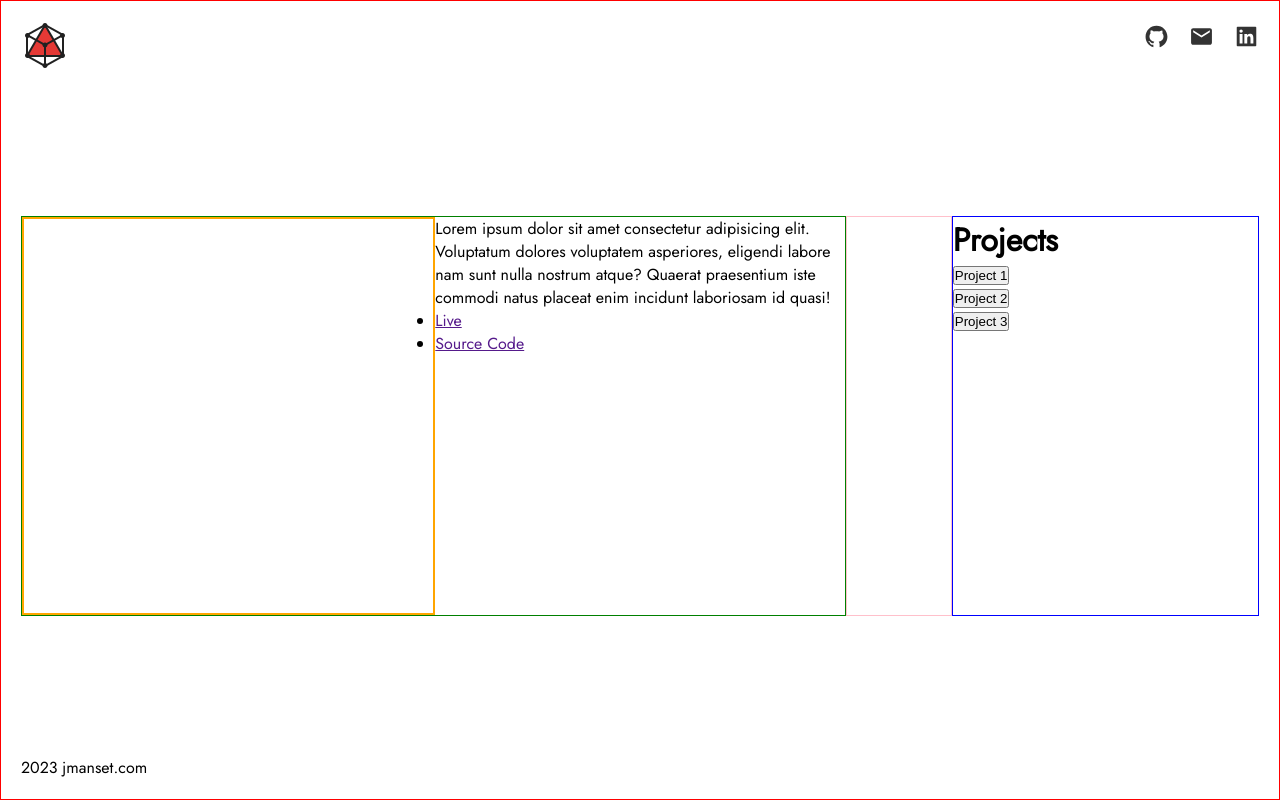
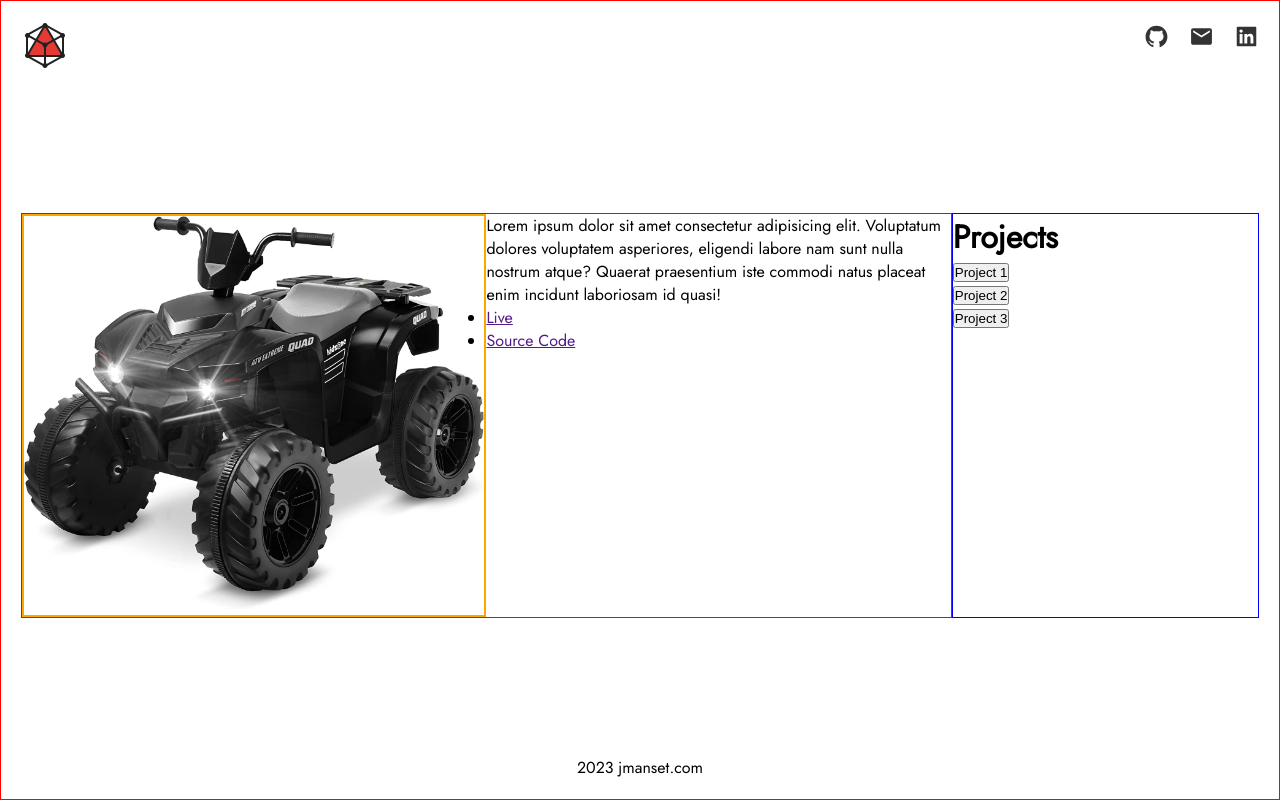
Before and after one commit to kujerocoding/jmanset-portfolio, a React (Vite) app: page / in a window 1280 px wide. Both pictures are taken after a click on the button "Project 1". Built offline with nearby package versions, Linux system fonts and the light colour scheme.

Commit message:
Fix media query

```diff
--- a/src/App.css
+++ b/src/App.css
@@ -13,6 +13,7 @@ body{
     font-family: 'Jost', sans-serif;
 }
 
+
 .app-container{
     min-width: 335px;
     max-width: 1280px;
@@ -23,6 +24,7 @@ body{
     display: flex;
     flex-direction: column;
     justify-content: space-between;
+    align-items: center;
 }
 
 header {
@@ -47,12 +49,14 @@ header {
     fill: #333;
 }
 
+main{
+    max-width: 400px;
+}
+
 .info-container{
+    width: 100%;
     border: 1px solid green;
-    height: 500px;
-    display: flex;
-    flex-direction: column;
-    justify-content: center;
+    max-height: 500px;
 }
 
 .info-container > h3 {
@@ -84,7 +88,6 @@ main > div > h1 {
 
 .img-container{
     border: 2px solid orange;
-    flex: 1;
 }
 
 .img-container > img {
@@ -92,9 +95,8 @@ main > div > h1 {
 }
 
 .info-project-container{
-    display: flex;
-    flex-direction: column;
-    flex: 1;
+    display: grid;
+    grid-template-rows: 1fr 1fr;
 }
 
 
@@ -102,16 +104,14 @@ main > div > h1 {
 @media (min-width: 768px){
 
     .info-project-container{
-        flex-direction: row;
+        grid-template-rows: 1fr;
+        grid-template-columns: 1fr 1fr;
     }
 
-    .info-container{
-        max-height: 400px;
+    main{
+        max-width: 80%;
     }
 
-    .desc-container{
-        flex: 1;
-    }
 
 
 }
@@ -120,10 +120,7 @@ main > div > h1 {
 
     main{
         display: flex;
-    }
-
-    .info-project-container{
-        flex-direction: row;
+        max-width: 100%;
     }
 
 
--- a/src/components/Main.jsx
+++ b/src/components/Main.jsx
@@ -33,7 +33,7 @@ const Main = () => {
 
        { showProject && <div className='info-project-container'>
 
-            <div className='img-container'><img src=""></img></div>
+            <div className='img-container'><img src="../src/assets/image/atv.jpg"></img></div>
             <div className='desc-container'>
                 <p>Lorem ipsum dolor sit amet consectetur adipisicing elit. Voluptatum dolores voluptatem asperiores, eligendi labore nam sunt nulla nostrum atque? Quaerat praesentium iste commodi natus placeat enim incidunt laboriosam id quasi!</p>
                 <ul>
@@ -44,7 +44,7 @@ const Main = () => {
 
         </div>}
     </div>
-    <div className='spacer'></div>
+    {/* <div className='spacer'></div> */}
     <div className='project-container'>
         <h2 className='project-title'>Projects</h2>
         <ul className='project-lists'>
```
